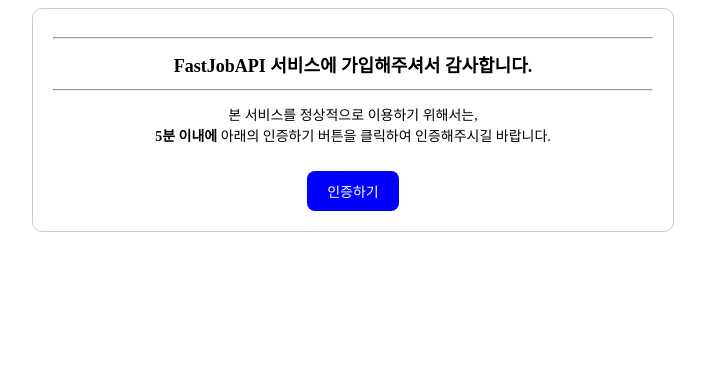
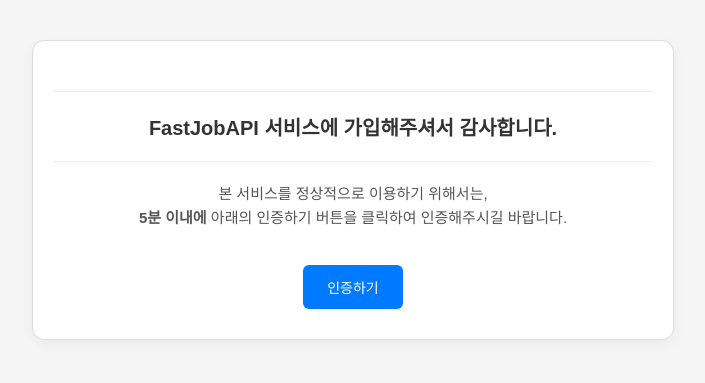
Before and after one commit to Lee-Seung-Tak/FastJobApiSvr, a website: page auth/service/index.html in a window 1280 px wide. Shown: the whole page, without its empty margins (287-992 px from the left). Drawn offline with Linux system fonts and the light colour scheme.

```diff
--- a/auth/service/auth.logic.js
+++ b/auth/service/auth.logic.js
@@ -14,6 +14,10 @@
 }
 exports.makeRefreshToken = async ( userId ) => {
     return jwt.sign( { userId : userId }, process.env.REFRESH_SECRET, { expiresIn: '7d' } );
+}
+
+exports.verifySignUpToken = async ( signUpToken ) => {
+    return jwt.verify( signUpToken, process.env.SIGNUP_SECRET );
 }
 
 
@@ -77,7 +81,7 @@
         return true;
 
     } catch ( error ) {
-        return false
+        return error
     }
 
 }
--- a/auth/service/index.html
+++ b/auth/service/index.html
@@ -1,22 +1,66 @@
-<div style="max-width: 600px; margin: 0 auto; text-align: center; padding: 20px; border: 1px solid #ccc; border-radius: 10px;">
+<!DOCTYPE html>
+<html lang="ko">
+<head>
+  <meta charset="UTF-8">
+  <title>FastJobAPI 이메일 인증</title>
+  <style>
+    body {
+      font-family: 'Arial', sans-serif;
+      background-color: #f5f5f5;
+      margin: 0;
+      padding: 40px 20px;
+    }
+    .email-container {
+      max-width: 600px;
+      margin: 0 auto;
+      background-color: #ffffff;
+      padding: 30px 20px;
+      border: 1px solid #ddd;
+      border-radius: 12px;
+      text-align: center;
+      box-shadow: 0 4px 12px rgba(0,0,0,0.05);
+    }
+    h1 {
+      font-size: 20px;
+      color: #333;
+      margin-bottom: 20px;
+    }
+    p {
+      font-size: 15px;
+      color: #555;
+      line-height: 1.6;
+    }
+    a.button {
+      display: inline-block;
+      margin-top: 20px;
+      padding: 12px 24px;
+      font-size: 14px;
+      color: #fff;
+      background-color: #007bff;
+      text-decoration: none;
+      border-radius: 6px;
+      transition: background-color 0.2s ease;
+    }
+    a.button:hover {
+      background-color: #0056b3;
+    }
+    hr {
+      border: none;
+      border-top: 1px solid #eee;
+      margin: 20px 0;
+    }
+  </style>
+</head>
+<body>
+  <div class="email-container">
     <hr>
-    <h1 style="font-size: 18px;">FastJobAPI 서비스에 가입해주셔서 감사합니다.</h1>
+    <h1>FastJobAPI 서비스에 가입해주셔서 감사합니다.</h1>
     <hr>
-
-    <p style="font-size: 14px; line-height: 1.5;">
+    <p>
       본 서비스를 정상적으로 이용하기 위해서는,<br>
       <strong>5분 이내에</strong> 아래의 인증하기 버튼을 클릭하여 인증해주시길 바랍니다.
     </p>
-
-    <a href="http://localhost:4000/auth/signup-verify?token={TOKEN}"
-       style="display: inline-block;
-              padding: 10px 20px;
-              font-size: 14px;
-              color: white;
-              background-color: blue;
-              text-decoration: none;
-              border-radius: 8px;
-              margin-top: 10px;">
-       인증하기
-    </a>
+    <a href="http://localhost:4000/auth/signup-verify?token={TOKEN}" class="button">인증하기</a>
   </div>
+</body>
+</html>
```
Also changed, not shown: auth/service/auth.service.js (+12 -4 lines).
